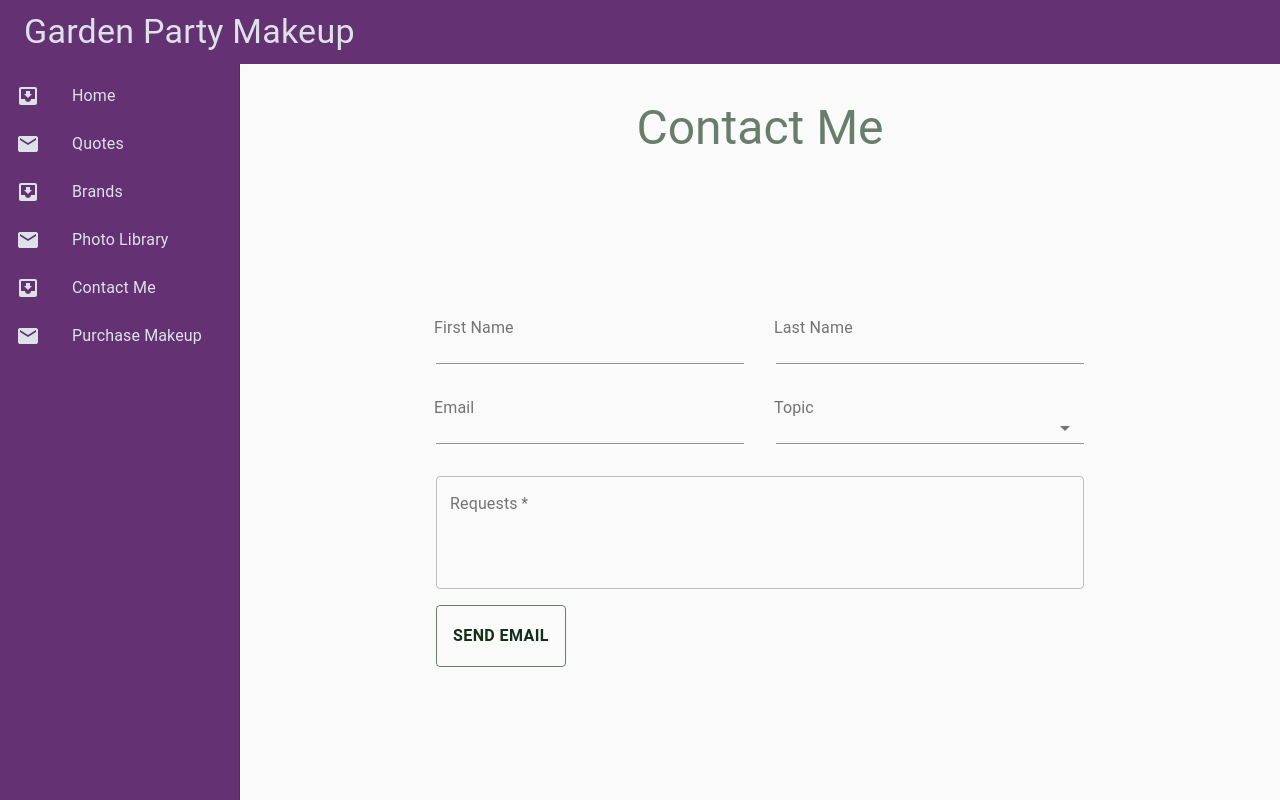
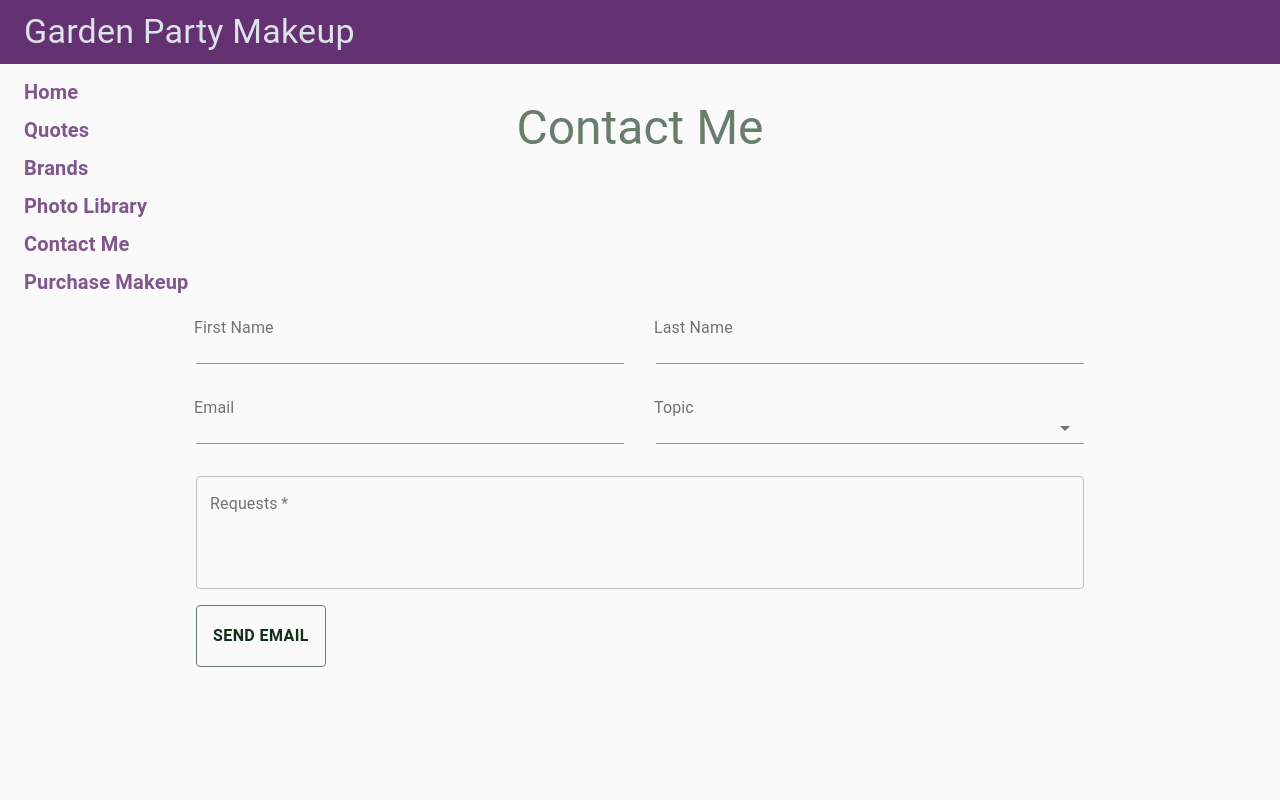
Before and after one commit to Bbooth4/make-up-site, a React (Create React App) app: page /contact in a window 1280 px wide. Built offline with nearby package versions, Linux system fonts and the light colour scheme.

Commit message:
restructured how the sidevar is setup and calle di tnav

```diff
--- a/src/features/home/index.js
+++ b/src/features/home/index.js
@@ -25,6 +25,9 @@ const useStyles = makeStyles(() => ({
   root: {
     flexGrow: 1,
     width: '100%'
+  },
+  grid: {
+    margin: 0
   }
 }));
 
@@ -37,7 +40,7 @@ export const Home = ({ banner, photoList, photoLoad }) => {
   }, [photoLoad]);
   return (
     <Body className={classes.root}>
-      <Grid container spacing={3}>
+      <Grid container spacing={3} className={classes.grid}>
         <ImageGrid item xs={12} alt={banner ? 'false' : 'true'}>
           <Image key='1' src={banner} alt='make-up' />
           <LargeImageText>Text</LargeImageText>
--- a/src/features/home/styles.js
+++ b/src/features/home/styles.js
@@ -44,14 +44,14 @@ export const PhotoTitle = styled(Grid)`
 
 export const LargeImage = styled.img`
   height: 40vw;
+  width: 100vw;
   object-fit: fill;
-  width: calc(100vw - 240px);
 `;
 
 export const Image = styled.img`
   height: 40vw;
+  width: 100vw;
   object-fit: fill;
-  width: calc(100vw - 240px);
 `;
 
 export const GridImage = styled.img`
--- a/src/features/index.js
+++ b/src/features/index.js
@@ -1,3 +1,4 @@
+export { default as Nav } from './nav';
 export { default as Home } from './home';
 export { default as Sidebar } from './sidebar';
 export { default as ContactMe } from './contact-me';
--- /dev/null
+++ b/src/features/nav/index.js
@@ -0,0 +1,74 @@
+import React from 'react';
+import { makeStyles } from '@material-ui/core/styles';
+import {
+  Link,
+  Toolbar,
+  ListItem,
+  Typography,
+  CssBaseline
+} from '@material-ui/core';
+import { Bar, List, ListText } from './styles';
+
+const useStyles = makeStyles(theme => ({
+  root: {
+    display: 'flex'
+  },
+  bar: {
+    boxShadow: 'none',
+    zIndex: theme.zIndex.drawer + 1
+  },
+  drawer: {
+    width: 240,
+    flexShrink: 0
+  },
+  drawerPaper: {
+    width: 240,
+    background: '#643173'
+  },
+  listItem: {
+    padding: '0 24px'
+  },
+  content: {
+    flexGrow: 1,
+    marginTop: '64px'
+  }
+}));
+
+const urls = {
+  Home: '/',
+  Quotes: '/',
+  Brands: '/',
+  'Photo Library': '/',
+  'Purchase Makeup': '/',
+  'Contact Me': 'contact',
+};
+
+export const Nav = ({ children }) => {
+  const classes = useStyles();
+  return (
+    <div className={classes.root}>
+      <CssBaseline />
+      <Bar position="fixed" className={classes.bar}>
+        <Toolbar className={classes.bar}>
+          <Typography variant="h4" noWrap>
+            Garden Party Makeup
+          </Typography>
+        </Toolbar>
+      </Bar>
+      <List>
+        {['Home', 'Quotes', 'Brands', 'Photo Library', 'Contact Me', 'Purchase Makeup'].map((text, i) => (
+          <Link key={i} href={urls[text]}>
+            <ListItem button key={text} className={classes.listItem}>
+              <ListText primary={text} />
+            </ListItem>
+          </Link>
+        ))}
+      </List>
+      <main className={classes.content}>
+        {children}
+      </main>
+    </div>
+  );
+}
+
+export default Nav;
--- /dev/null
+++ b/src/features/nav/styles.js
@@ -0,0 +1,27 @@
+import styled from 'styled-components';
+import { AppBar, ListItemText, List as UnstyledList } from '@material-ui/core';
+
+export const Bar = styled(AppBar)`
+  width: 100%;
+  text-align: center !important;
+  font-family: garamond !important;
+  font-size: ${({ theme }) => theme.sizing.large} !important;
+  color: ${({ theme }) => theme.color.neutral.normal} !important;
+  background: ${({ theme }) => theme.color.primary.darkest} !important;
+`;
+
+export const List = styled(UnstyledList)`
+  z-index: 1000 !important;
+  position: fixed !important;
+  margin-top: 65px !important;
+  span {
+    color: ${({ theme }) => theme.color.primary.dark} !important;
+  }
+`;
+
+export const ListText = styled(ListItemText)`
+  span {
+    font-size: 20px !important;
+    font-weight: 700 !important;
+  }
+`;
--- a/src/pages/contact/index.js
+++ b/src/pages/contact/index.js
@@ -1,10 +1,10 @@
 import React from 'react';
-import { ContactMe, Sidebar } from '../../features';
+import { ContactMe, Nav } from '../../features';
 
 export const Contact = () => (
-  <Sidebar>
+  <Nav>
     <ContactMe />
-  </Sidebar>
+  </Nav>
 );
 
 export default Contact;
--- a/src/pages/main/index.js
+++ b/src/pages/main/index.js
@@ -1,10 +1,10 @@
 import React from 'react';
-import { Home, Sidebar } from '../../features';
+import { Home, Nav } from '../../features';
 
 export const Main = () => (
-  <Sidebar>
+  <Nav>
     <Home />
-  </Sidebar>
+  </Nav>
 );
 
 export default Main;
```
